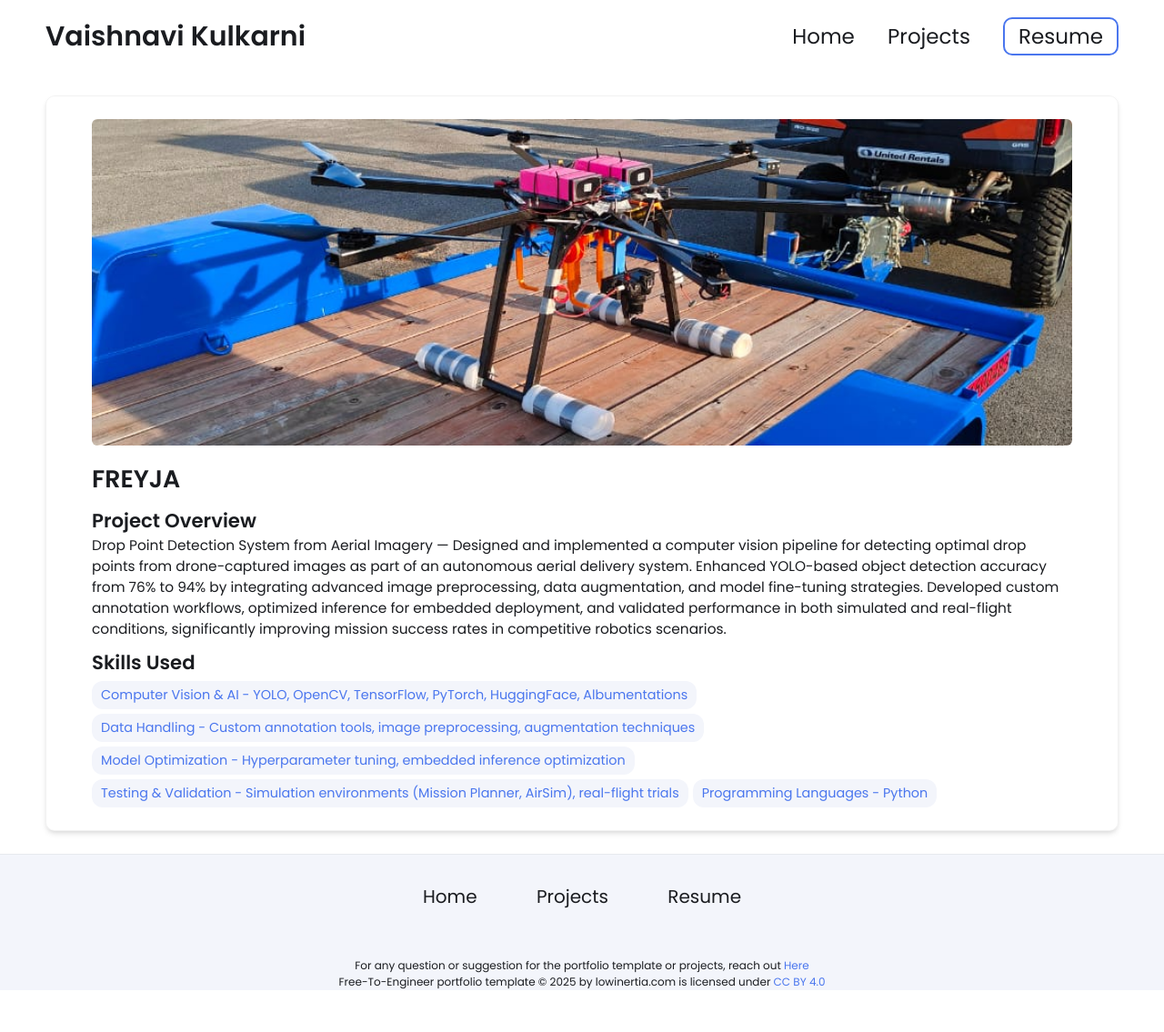
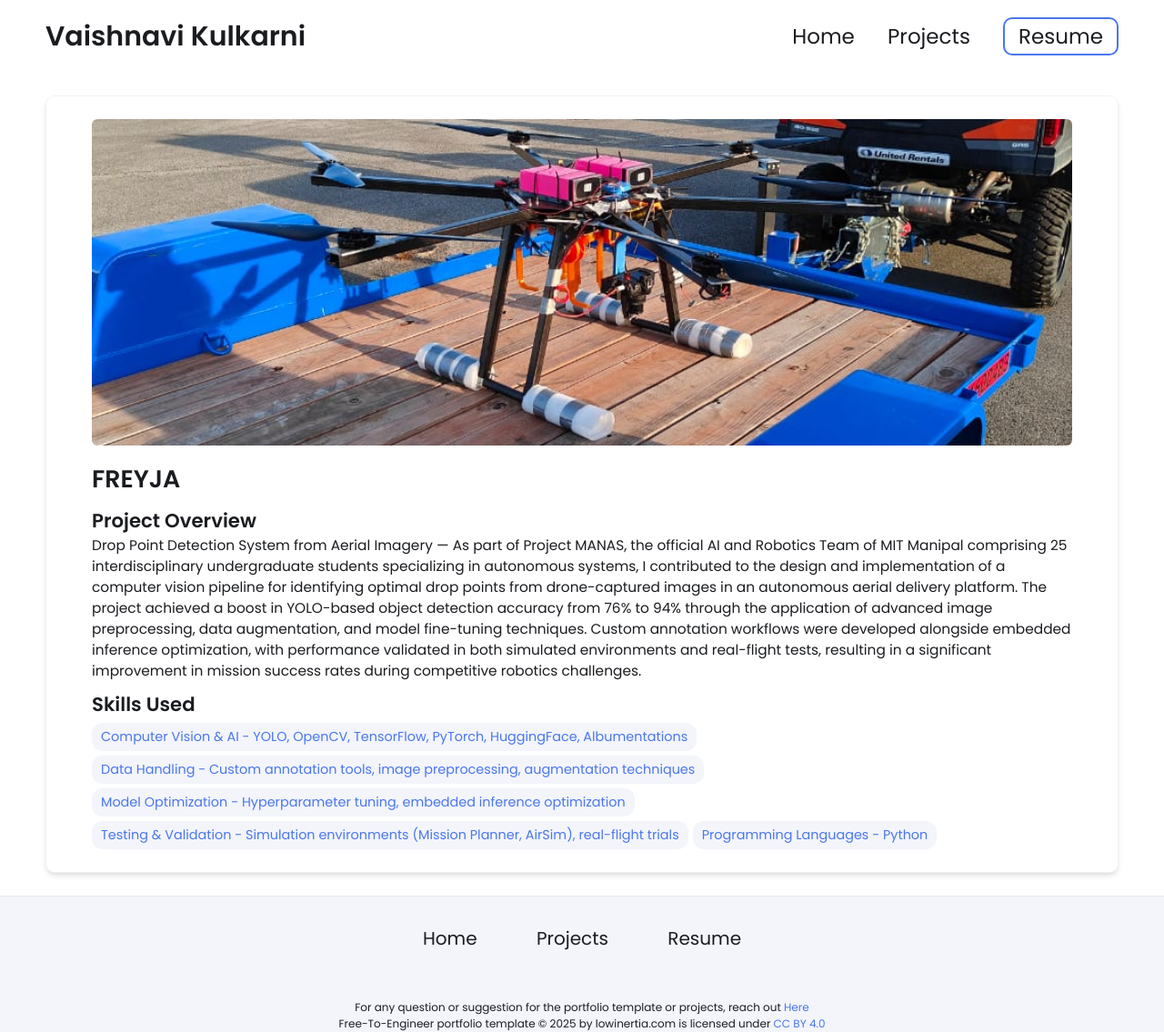
Before and after one commit to vk24940/vk24940.github.io, a Jekyll site: the page built from _projects/FREYJA/index.md, in a window 1280 px wide. Shown: the whole page at 91% size. Built offline with Jekyll 4.4.1, drawn with Linux system fonts in a browser that asks for light colours; before the commit the page ends 1089 px from its top, so only the background shows below that.

Commit message:
Update index.md

```diff
--- a/_projects/FREYJA/index.md
+++ b/_projects/FREYJA/index.md
@@ -1,7 +1,7 @@
 ---
 layout: post
 title: FREYJA
-description:  Drop Point Detection System from Aerial Imagery — Designed and implemented a computer vision pipeline for detecting optimal drop points from drone-captured images as part of an autonomous aerial delivery system. Enhanced YOLO-based object detection accuracy from 76% to 94% by integrating advanced image preprocessing, data augmentation, and model fine-tuning strategies. Developed custom annotation workflows, optimized inference for embedded deployment, and validated performance in both simulated and real-flight conditions, significantly improving mission success rates in competitive robotics scenarios.
+description:  Drop Point Detection System from Aerial Imagery — As part of Project MANAS, the official AI and Robotics Team of MIT Manipal comprising 25 interdisciplinary undergraduate students specializing in autonomous systems, I contributed to the design and implementation of a computer vision pipeline for identifying optimal drop points from drone-captured images in an autonomous aerial delivery platform. The project achieved a boost in YOLO-based object detection accuracy from 76% to 94% through the application of advanced image preprocessing, data augmentation, and model fine-tuning techniques. Custom annotation workflows were developed alongside embedded inference optimization, with performance validated in both simulated environments and real-flight tests, resulting in a significant improvement in mission success rates during competitive robotics challenges.
 skills:
 - Computer Vision & AI - YOLO, OpenCV, TensorFlow, PyTorch, HuggingFace, Albumentations
 - Data Handling - Custom annotation tools, image preprocessing, augmentation techniques
```
